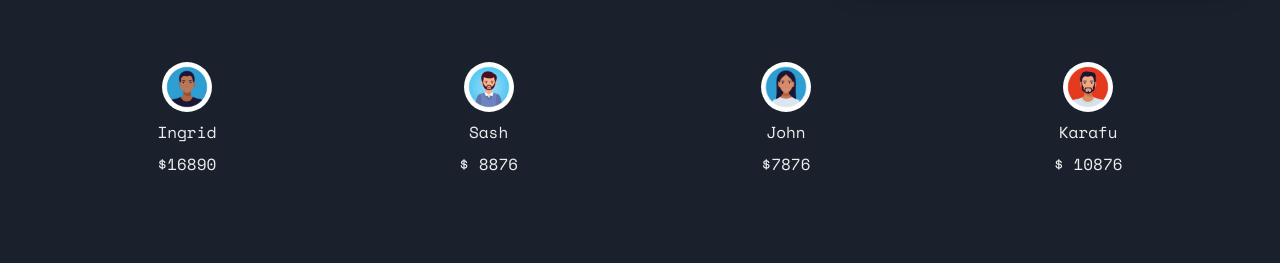
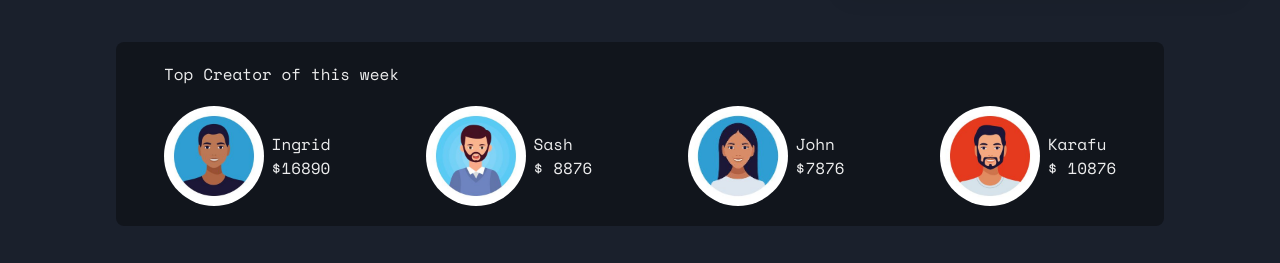
Before and after one commit to tamjidzihan/wreefAi, a React (Vite) app: page / in a window 1280 px wide. Shown: the part 629-892 px from the top of the page. Before the commit the page ends 865 px from the top, so only its background shows below. Built offline with nearby package versions, Linux system fonts and the light colour scheme.

Commit message:
Home 2024-06-23

```diff
--- a/src/components/home/Home.tsx
+++ b/src/components/home/Home.tsx
@@ -1,4 +1,4 @@
-import { Flex, VStack, Button, HStack, Stat, StatLabel, StatNumber, Text, Box, Image } from '@chakra-ui/react';
+import { Flex, VStack, Button, HStack, Stat, StatLabel, StatNumber, Text, Box, Image, Container, useColorModeValue } from '@chakra-ui/react';
 import { motion } from 'framer-motion';
 import AnimatedNumber from '../animation/number';
 import avater1 from '../../assets/avater1.jpg'
@@ -14,6 +14,7 @@ const MotionFlex = motion(Flex);
 const MotionVStack = motion(VStack);
 const MotionHStack = motion(HStack);
 const MotionStat = motion(Stat);
+const MotionContainer = motion(Container);
 
 const Home = () => {
     return (
@@ -112,33 +113,66 @@ const Home = () => {
             </MotionFlex>
             <MotionBox
                 mt={10}
+                mx={20}
                 py={5}
                 borderRadius="lg"
+                bg={useColorModeValue('RGBA(0, 0, 0, 0.06)', 'RGBA(0, 0, 0, 0.36)')}
+                // borderRadius='40px'
                 initial={{ opacity: 0 }}
                 animate={{ opacity: 1 }}
                 transition={{ delay: 0.5, duration: 0.5 }}
             >
-                <MotionFlex justify="space-around" align="center" direction={{ base: 'column', md: 'row' }}>
-                    <MotionVStack initial={{ scale: 0.9 }} animate={{ scale: 1 }} transition={{ duration: 0.5 }}>
-                        <Image borderRadius="full" boxSize="50px" src={avater1} alt="Ingrid" />
+                <MotionText mx={12} mb={5}>Top Creator of this week</MotionText>
+
+                <MotionFlex justify='space-around' align="center" direction={{ base: 'column', md: 'row' }}>
+                    <MotionVStack
+                        initial={{ scale: 0.9 }}
+                        animate={{ scale: 1 }}
+                        transition={{ duration: 0.5 }}
+                        flexDirection={{ base: 'column', lg: 'row' }}>
+                        <Image borderRadius="full" boxSize="100px" src={avater1} alt="Ingrid" />
+                        <Box>
                             <Text>Ingrid</Text>
                             <Text>$<AnimatedNumber from={0} to={16890} /></Text>
+                        </Box>
                     </MotionVStack>
-                    <MotionVStack initial={{ scale: 0.9 }} animate={{ scale: 1 }} transition={{ duration: 0.5 }}>
-                        <Image borderRadius="full" boxSize="50px" src={avater2} alt="Sash" />
+
+                    <MotionVStack
+                        initial={{ scale: 0.9 }}
+                        animate={{ scale: 1 }}
+                        transition={{ duration: 0.5 }}
+                        flexDirection={{ base: 'column', lg: 'row' }}>
+                        <Image borderRadius="full" boxSize="100px" src={avater2} alt="Sash" />
+                        <Box>
                             <Text>Sash</Text>
                             <Text>$ <AnimatedNumber from={0} to={8876} /></Text>
+                        </Box>
                     </MotionVStack>
-                    <MotionVStack initial={{ scale: 0.9 }} animate={{ scale: 1 }} transition={{ duration: 0.5 }}>
-                        <Image borderRadius="full" boxSize="50px" src={avater3} alt="John" />
+
+                    <MotionVStack
+                        initial={{ scale: 0.9 }}
+                        animate={{ scale: 1 }}
+                        transition={{ duration: 0.5 }}
+                        flexDirection={{ base: 'column', lg: 'row' }}>
+                        <Image borderRadius="full" boxSize="100px" src={avater3} alt="John" />
+                        <Box>
                             <Text>John</Text>
                             <Text>$<AnimatedNumber from={0} to={7876} /></Text>
+                        </Box>
                     </MotionVStack>
-                    <MotionVStack initial={{ scale: 0.9 }} animate={{ scale: 1 }} transition={{ duration: 0.5 }}>
-                        <Image borderRadius="full" boxSize="50px" src={avater4} alt="Karafu" />
+
+                    <MotionVStack
+                        initial={{ scale: 0.9 }}
+                        animate={{ scale: 1 }}
+                        transition={{ duration: 0.5 }}
+                        flexDirection={{ base: 'column', lg: 'row' }}>
+                        <Image borderRadius="full" boxSize="100px" src={avater4} alt="Karafu" />
+                        <Box>
                             <Text>Karafu</Text>
                             <Text>$ <AnimatedNumber from={0} to={10876} /></Text>
+                        </Box>
                     </MotionVStack>
+
                 </MotionFlex>
             </MotionBox>
         </MotionBox>
```
Lines whose indentation alone changed are shown as unchanged.
